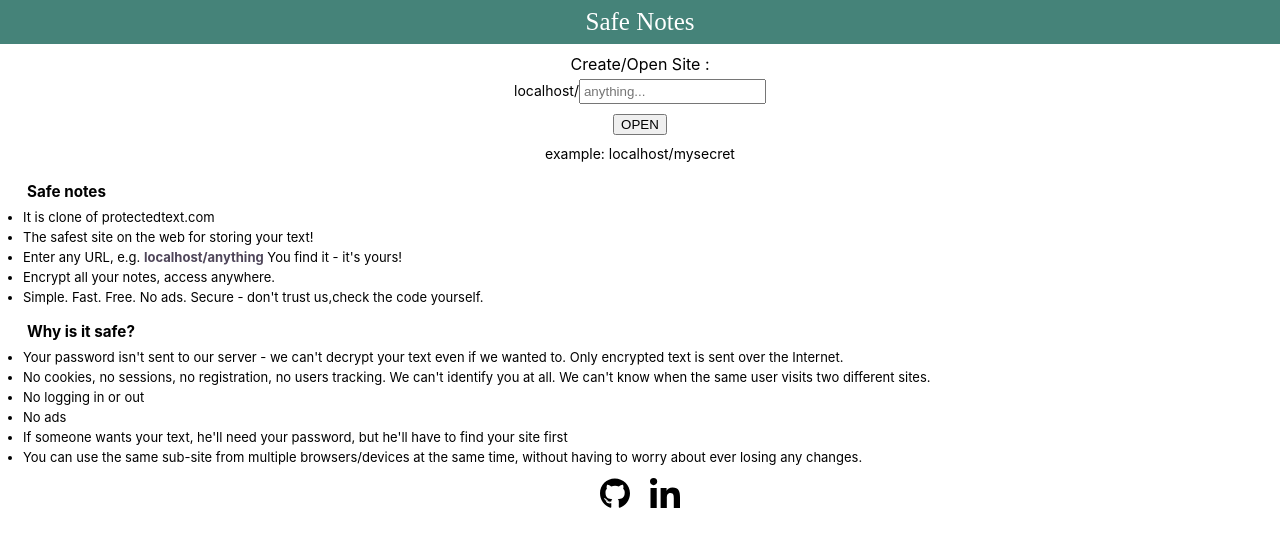
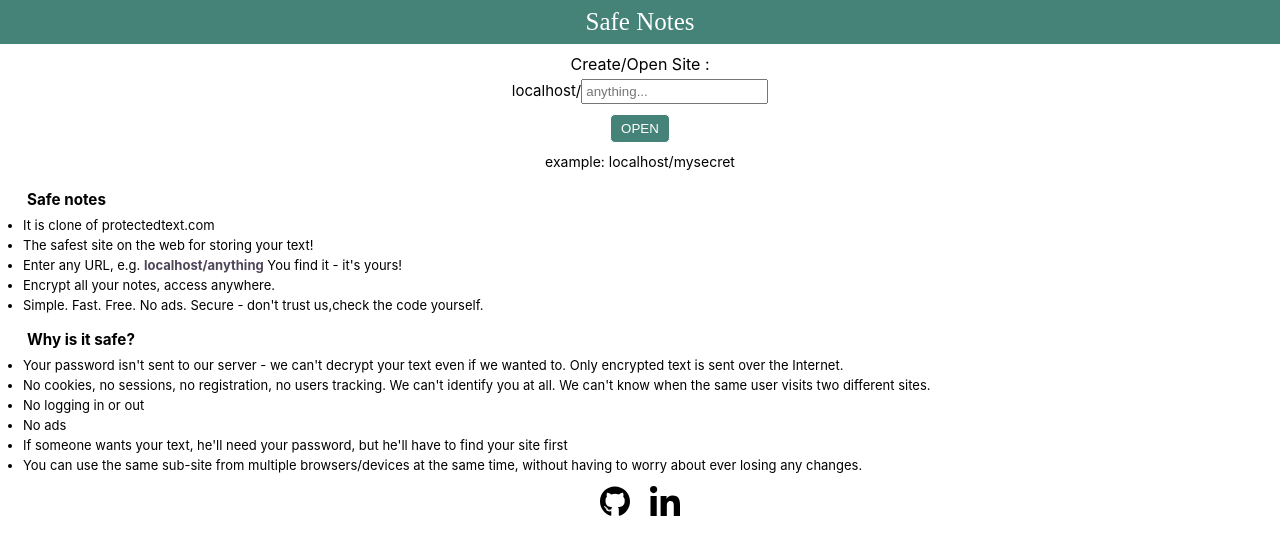
Before and after one commit to akshayurs/SafeNotes, a Next.js app: page / in a window 1280 px wide. Shown: the top 554 px of the page. Built offline with nearby package versions, Linux system fonts and the light colour scheme; a web font is replaced by a local one.

Commit message:
order changed

```diff
--- a/pages/index.module.css
+++ b/pages/index.module.css
@@ -10,7 +10,7 @@
 .form {
   padding: 1rem;
   padding-bottom: 0;
-  font-size: 1.4rem;
+  font-size: 1.5rem;
   display: flex;
   flex-direction: column;
   align-items: center;
@@ -28,6 +28,11 @@
   display: block;
   margin: 0 auto;
   margin-top: 1rem;
+  background: var(--greenPrimary);
+  padding: 0.6rem 1rem;
+  border-radius: 0.5rem;
+  color: white;
+  border: 1px solid;
 }
 .example {
   font-size: 1.4rem;
```
Also changed, not shown: pages/[sitename].js (+4 -4 lines).
